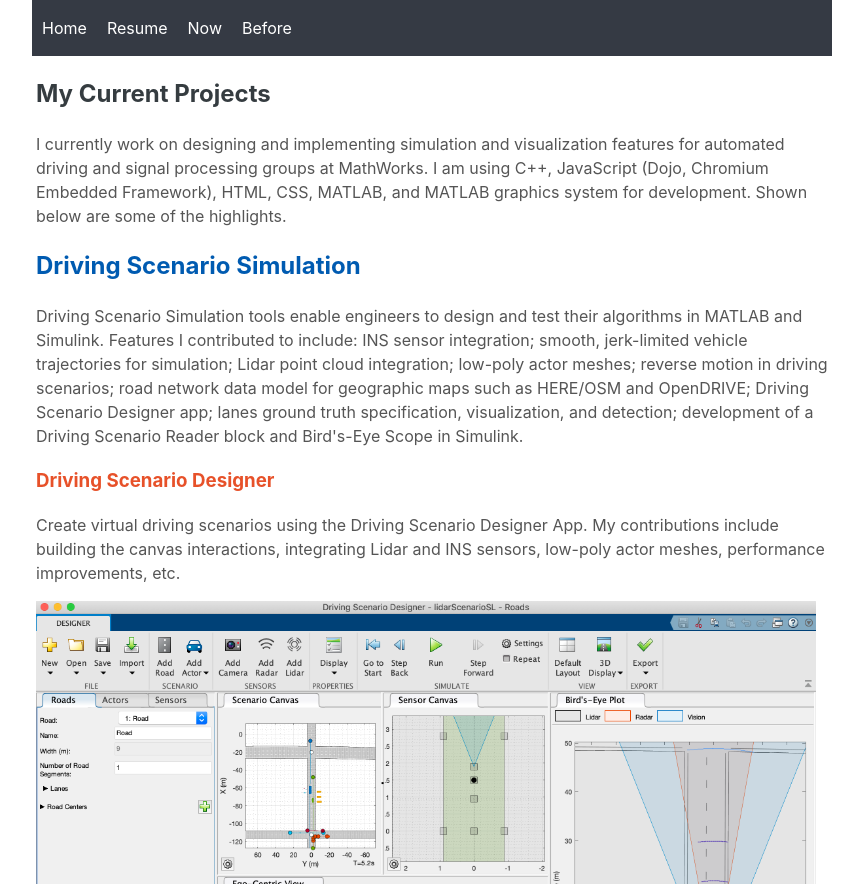
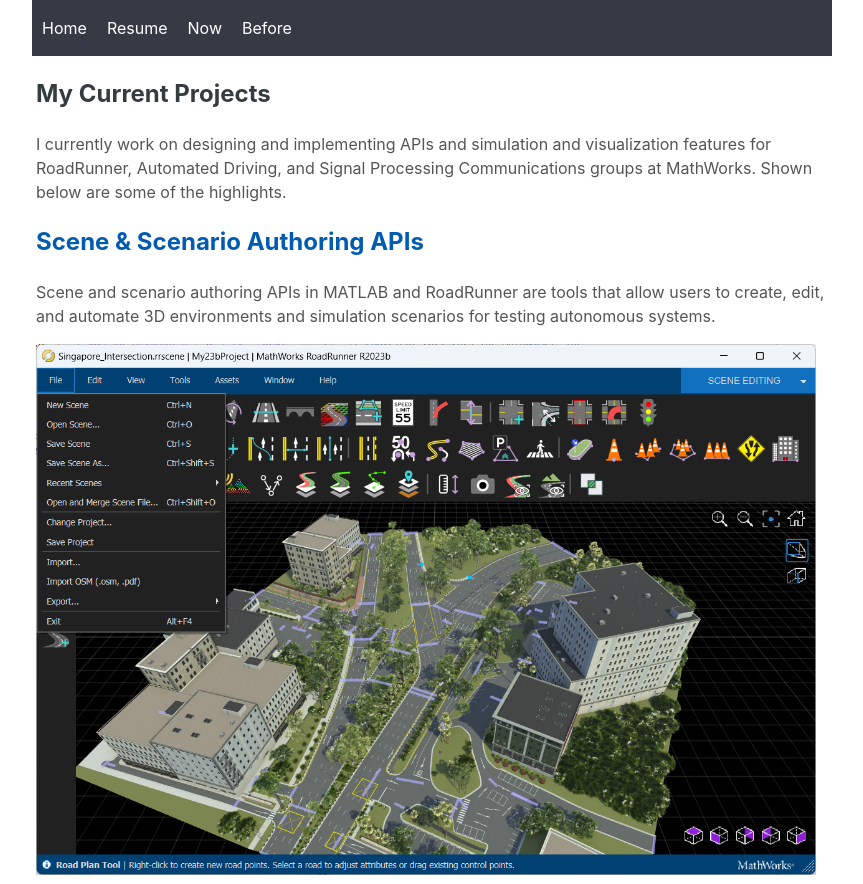
Before and after one commit to roshinkp/roshinkp.com, a Gatsby site: page /now in a window 1280 px wide. Shown: the top 884 px of the page, without its empty margins (208-1071 px from the left). Built offline with nearby package versions, Linux system fonts and the light colour scheme; Gatsby itself is replaced by a stand-in of ours.

Commit message:
Updated the now page

```diff
--- a/src/pages/now.js
+++ b/src/pages/now.js
@@ -4,6 +4,7 @@
 import drivingScenarioDesigner from "../images/drivingScenarioDesigner.png"
 import cuboidWorldWithMeshes from "../images/cuboidWorldWithMeshes.gif"
 import birdsEyeScope from "../images/birdsEyeScope.png"
+import roadrunnerGUI from "../images/roadrunnerGUI.png"
 
 const Now = () => (
   <Layout>
@@ -11,12 +12,22 @@
     <section class="content">
       <h1>My Current Projects</h1>
       <p>
-        I currently work on designing and implementing simulation and
-        visualization features for automated driving and signal processing
-        groups at MathWorks. I am using C++, JavaScript (Dojo, Chromium Embedded
-        Framework), HTML, CSS, MATLAB, and MATLAB graphics system for
-        development. Shown below are some of the highlights.
+        I currently work on designing and implementing APIs and simulation and
+        visualization features for RoadRunner, Automated Driving, and Signal
+        Processing Communications groups at MathWorks. Shown below are some of
+        the highlights.
       </p>
+      <h2>Scene & Scenario Authoring APIs</h2>
+      <p>
+        Scene and scenario authoring APIs in MATLAB and RoadRunner are tools
+        that allow users to create, edit, and automate 3D environments and
+        simulation scenarios for testing autonomous systems.
+      </p>
+      <div class="highlights">
+        <div>
+          <img src={roadrunnerGUI} alt="RoadRunner and MATLAB" />
+        </div>
+      </div>
       <h2>Driving Scenario Simulation</h2>
       <p>
         Driving Scenario Simulation tools enable engineers to design and test
```
Also changed, not shown: src/images/roadrunnerGUI.png (added).
